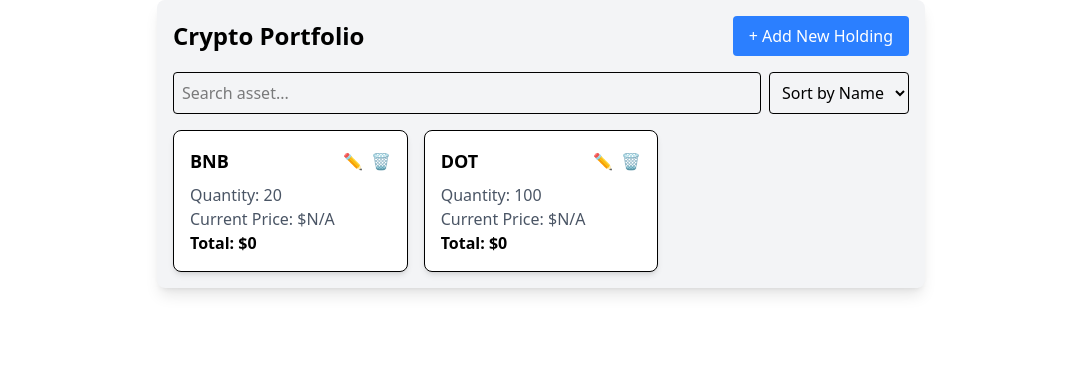
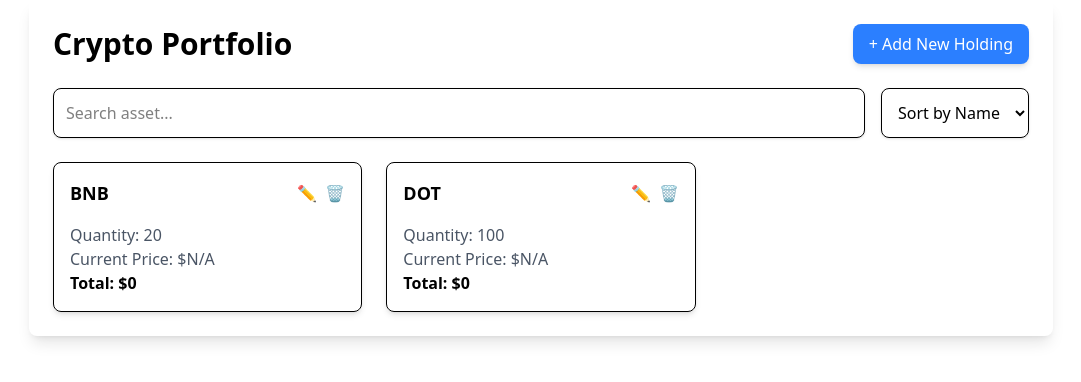
Before and after one commit to yannvr/crypto-portfolio-tracker, a React (Vite) app: page / in a window 1280 px wide. Shown: the top 382 px of the page, without its empty margins (99-1180 px from the left). Built offline with nearby package versions, Linux system fonts and the light colour scheme; no server answers.

Commit message:
feat: minor UI update

```diff
--- a/src/components/AssetCard.tsx
+++ b/src/components/AssetCard.tsx
@@ -16,7 +16,6 @@ const AssetCard: React.FC<AssetCardProps> = ({ asset }) => {
   const navigate = useNavigate();
   const { removeAsset } = usePortfolioStore();
   const currentPrice = usePriceStream(asset.symbol);
-  console.log("🚀 ~ currentPrice:", currentPrice)
 
   const handleEdit = () => {
     navigate(`/edit/${asset.id}`);
@@ -27,9 +26,9 @@ const AssetCard: React.FC<AssetCardProps> = ({ asset }) => {
   };
 
   return (
-    <div className="border p-4 bg-white rounded-lg shadow-md">
-      <div className="flex justify-between items-center">
-        <h3 className="font-bold text-lg">{asset.symbol}</h3>
+    <div className="border p-4 bg-card rounded-lg shadow-md">
+      <div className="flex justify-between items-center mb-4">
+        <h3 className="font-bold text-lg text-primary">{asset.symbol}</h3>
         <PriceBadge currentPrice={currentPrice} />
         <div className="flex space-x-2">
           <button
--- a/src/components/AssetDetails.tsx
+++ b/src/components/AssetDetails.tsx
@@ -20,14 +20,30 @@ export default function AssetDetails({ asset }: AssetDetailsProps) {
   };
 
   return (
-    <div>
-      <h3 className="text-lg font-semibold">{asset.symbol} Details</h3>
-      <p>Quantity: {asset.quantity}</p>
-      <p>Current Price: ${currentPrice?.toFixed(2) || 'N/A'}</p>
-      <p>Total Value: ${(currentPrice ? currentPrice * asset.quantity : 0).toFixed(2)}</p>
-      <PriceChart symbol={asset.symbol} />
+    <div className="bg-card rounded-lg shadow-lg p-6 w-[90%] max-w-md mx-auto">
+      <h3 className="text-xl font-bold mb-4 text-primary">{asset.symbol} Details</h3>
+
+      <div className="space-y-2 mb-4">
+        <div className="flex justify-between">
+          <span className="text-gray-500">Quantity:</span>
+          <span>{asset.quantity}</span>
+        </div>
+        <div className="flex justify-between">
+          <span className="text-gray-500">Current Price:</span>
+          <span>{currentPrice ? `$${currentPrice.toFixed(2)}` : 'N/A'}</span>
+        </div>
+        <div className="flex justify-between">
+          <span className="text-gray-500">Total Value:</span>
+          <span>{currentPrice ? `$${(currentPrice * asset.quantity).toFixed(2)}` : 'N/A'}</span>
+        </div>
+      </div>
+
+      <div className="h-[300px]">
+        <PriceChart symbol={asset.symbol} />
+      </div>
+
       <button
-        className="mt-4 bg-blue-500 text-white px-4 py-2 rounded"
+        className="mt-6 w-full bg-blue-500 text-white font-semibold py-2 rounded-lg shadow-md hover:bg-blue-600"
         onClick={handleBack}
       >
         Back to Home
--- a/src/components/PriceBadge.tsx
+++ b/src/components/PriceBadge.tsx
@@ -6,25 +6,33 @@ interface PriceBadgeProps {
 
 export default function PriceBadge({ currentPrice }: PriceBadgeProps) {
   const [previousPrice, setPreviousPrice] = useState<number | null>(null);
+  const [priceChangeIndicator, setPriceChangeIndicator] = useState<'▲' | '▼' | null>(null);
 
   useEffect(() => {
     if (currentPrice !== null) {
+      if (previousPrice !== null && currentPrice !== previousPrice) {
+        // Price has changed, update the indicator
+        setPriceChangeIndicator(currentPrice > previousPrice ? '▲' : '▼');
+      }
+      // Update previousPrice after comparison
       setPreviousPrice(currentPrice);
     }
-  }, [currentPrice]);
+  }, [currentPrice, previousPrice]);
 
   if (currentPrice === null || previousPrice === null) {
     return null;
   }
 
-  const priceChange = currentPrice - previousPrice;
-  const priceChangeIndicator = priceChange > 0 ? '▲' : priceChange < 0 ? '▼' : '';
   const formattedPrice = currentPrice.toFixed(2);
-  const priceChangeColor = priceChange > 0 ? 'text-green-500' : priceChange < 0 ? 'text-red-500' : 'text-gray-500';
+  const priceChangeColor = priceChangeIndicator === '▲' ? 'text-green-500' : 'text-red-500';
 
   return (
-    <div className={`font-semibold ${priceChangeColor}`}>
-      ${formattedPrice} {priceChangeIndicator}
+    <div
+      className={`font-semibold ${
+        priceChangeIndicator ? priceChangeColor : 'text-gray-500'
+      }`}
+    >
+      ${formattedPrice} {priceChangeIndicator || ''}
     </div>
   );
 }
--- a/src/hooks/usePriceStreamStore.ts
+++ b/src/hooks/usePriceStreamStore.ts
@@ -23,7 +23,6 @@ const usePriceStreamStore = create<PriceStreamState>()(
 );
 
 export function usePriceStream(assetSymbol: string, onError?: (message: string) => void) {
-  console.log("🚀 ~ usePriceStream ~ assetSymbol:", assetSymbol)
   const { prices, setPrice } = usePriceStreamStore();
 
   useEffect(() => {
@@ -31,7 +30,6 @@ export function usePriceStream(assetSymbol: string, onError?: (message: string)
 
     ws.onmessage = (event) => {
       const data = JSON.parse(event.data);
-      console.log("🚀 ~ useEffect ~ data:", data)
       setPrice(assetSymbol, parseFloat(data.c));
     };
 
--- a/src/pages/Home.tsx
+++ b/src/pages/Home.tsx
@@ -30,35 +30,34 @@ export default function Home() {
   }, [assets, prices, sortOption, searchTerm]);
 
   return (
-    <div className="max-w-3xl mx-auto p-4 bg-gray-100 rounded-lg shadow-lg">
-      <header className="flex justify-between items-center mb-4">
-        <h1 className="text-2xl font-bold">Crypto Portfolio</h1>
-        <Link to="/add" className="bg-blue-500 text-white py-2 px-4 rounded">
+    <div className="max-w-5xl mx-auto p-6 bg-background rounded-lg shadow-lg">
+      <header className="flex justify-between items-center mb-6">
+        <h1 className="text-3xl font-bold text-primary">Crypto Portfolio</h1>
+        <Link to="/add" className="bg-blue-500  bg-accent text-white py-2 px-4 rounded-lg shadow-md hover:bg-blue-400">
           + Add New Holding
         </Link>
       </header>
 
-      {/* Sorting & Filtering UI */}
-      <div className="flex flex-col sm:flex-row justify-between gap-2 mb-4">
+      <div className="flex flex-col sm:flex-row justify-between gap-4 mb-6">
         <input
           type="text"
           placeholder="Search asset..."
           value={searchTerm}
           onChange={(e) => setSearchTerm(e.target.value)}
-          className="border rounded p-2 flex-1"
+          className="border rounded-lg p-3 flex-1 shadow-sm"
         />
 
         <select
           value={sortOption}
           onChange={(e) => setSortOption(e.target.value as SortOption)}
-          className="border rounded p-2"
+          className="border rounded-lg p-3 shadow-sm"
         >
           <option value="name">Sort by Name</option>
           <option value="value">Sort by Value</option>
         </select>
       </div>
 
-      <main className="grid grid-cols-1 sm:grid-cols-2 md:grid-cols-3 gap-4">
+      <main className="grid grid-cols-1 sm:grid-cols-2 md:grid-cols-3 gap-6">
         {filteredAndSortedAssets.map((asset) => (
           <AssetCard
             key={asset.id}
```
